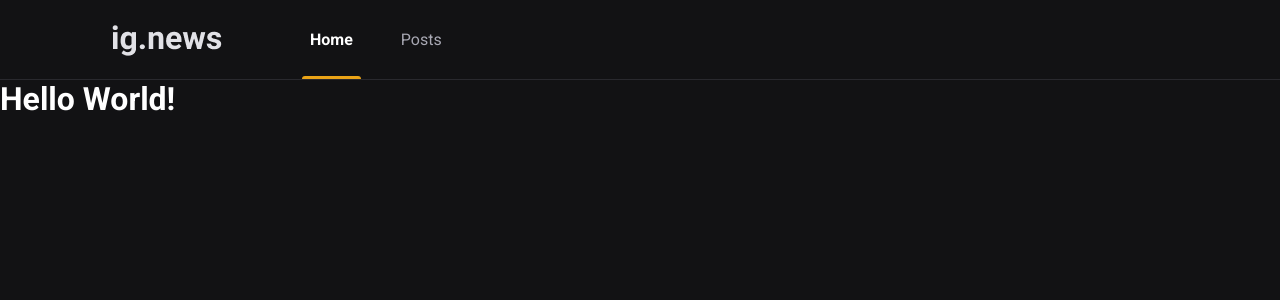
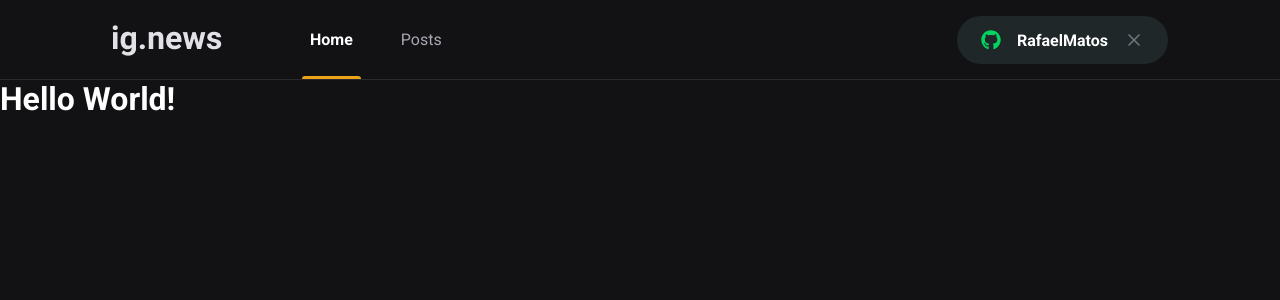
Before and after one commit to RafaelMatos/Ignite-Ignews, a Next.js app: page / in a window 1280 px wide. Shown: the top 300 px of the page. Built offline with nearby package versions, Linux system fonts and the light colour scheme.

Commit message:
Component : SiggnInutton

```diff
--- a/package.json
+++ b/package.json
@@ -11,6 +11,7 @@
     "next": "12.0.7",
     "react": "17.0.2",
     "react-dom": "17.0.2",
+    "react-icons": "^4.3.1",
     "sass": "^1.45.1"
   },
   "devDependencies": {
--- a/src/components/Header/index.tsx
+++ b/src/components/Header/index.tsx
@@ -1,3 +1,4 @@
+import { SignInButton } from '../SignInButton'
 import styles from './styles.module.scss'
 
 export function Header(){
@@ -9,6 +10,7 @@
                     <a className={ styles.active } href="">Home</a>
                     <a href="">Posts</a>
                 </nav>
+                <SignInButton/>
             </div>
         </header>
     )
--- a/src/components/Header/styles.module.scss
+++ b/src/components/Header/styles.module.scss
@@ -51,5 +51,8 @@
             }
         }
     }
+    button {
+        margin-left: auto;
+    }
 
 }
--- /dev/null
+++ b/src/components/SignInButton/index.tsx
@@ -0,0 +1,29 @@
+import styles from './styles.module.scss'
+import { FaGithub } from 'react-icons/fa'
+import { FiX } from 'react-icons/fi'
+
+export function SignInButton(){
+
+    const isUserLoggedIn = true;
+
+    return isUserLoggedIn ?
+        (
+            <button
+                type="button"
+                className={ styles.signInButton}
+            >
+                <FaGithub color='#04d361'/>
+                RafaelMatos
+                <FiX color='#737380' className={styles.closeIcon}/>
+            </button>
+        ) : (
+            <button
+            type="button"
+            className={ styles.signInButton}
+        >
+            <FaGithub color='#eba417'/>
+            Sign in with Github
+        </button>
+        )
+
+}
--- /dev/null
+++ b/src/components/SignInButton/styles.module.scss
@@ -0,0 +1,35 @@
+.signInButton{
+    height: 3rem;
+    border-radius: 3rem;
+    background: var(--gray-850);
+    border: 0;
+    padding:  0 1.5rem;
+
+    display: flex;
+    align-items: center;
+    justify-content: center;
+
+    color: var(--white);
+    font-weight: bold;
+
+    svg {
+        width: 20px;
+        height: 20px;
+    }
+
+    svg:first-child{
+        margin-right: 1rem;
+    }
+
+    svg.closeIcon{
+        margin-left: 1rem;
+    }
+
+    transition: filter 0.2s;
+
+    &:hover{
+        filter : brightness(0.8);
+    }
+
+
+}
--- a/src/styles/global.scss
+++ b/src/styles/global.scss
@@ -10,6 +10,7 @@
     --gray-100: #e1e1e5;
     --gray-300: #a8a8b3;
     --gray-800: #29292e;
+    --gray-850: #1f2729;
     --gray-900: #121214;
 
     --cyan-500:#61dafb;
```
Also changed, not shown: 1 other file (tests, documents, lock files or other folders).
